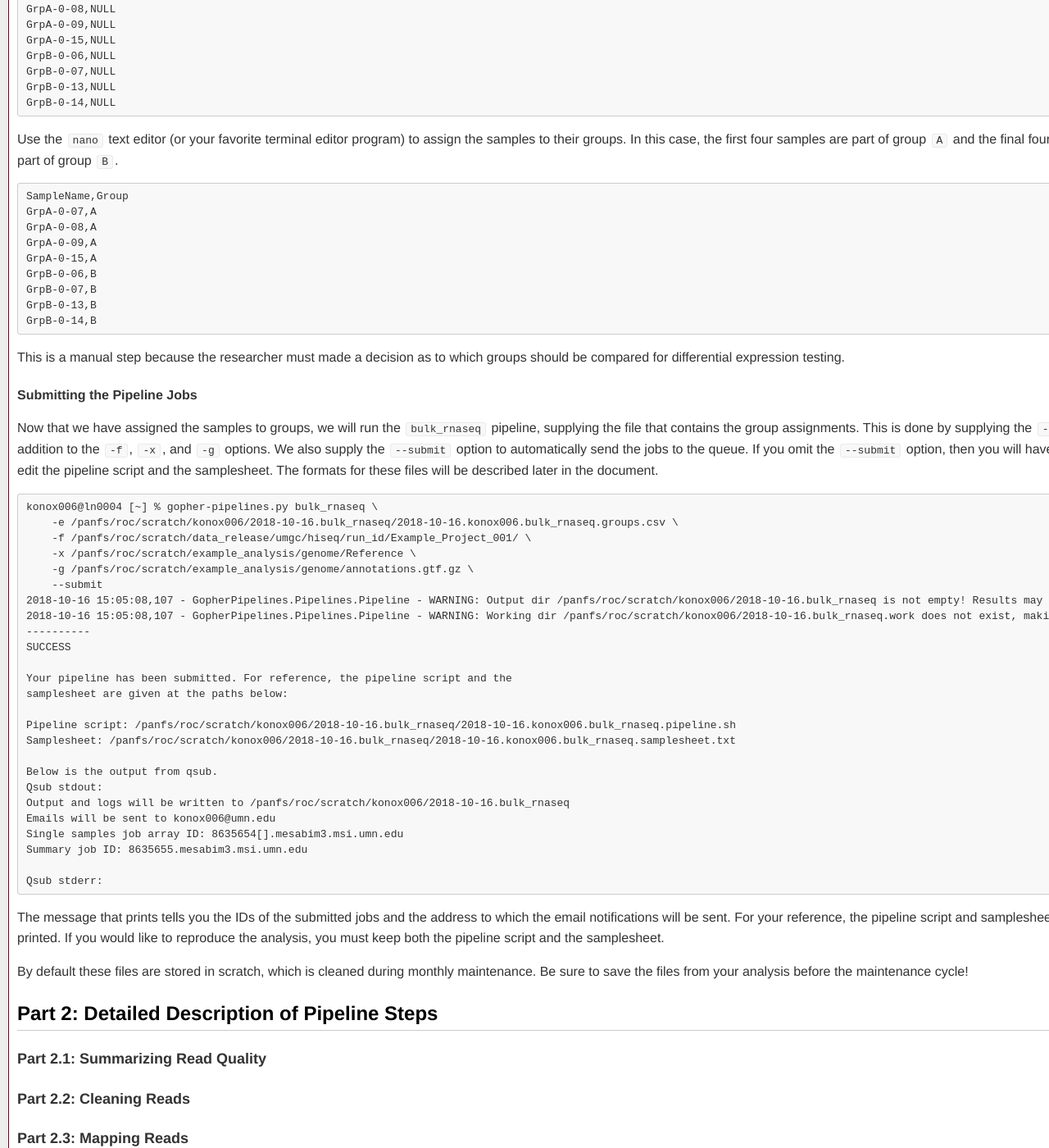
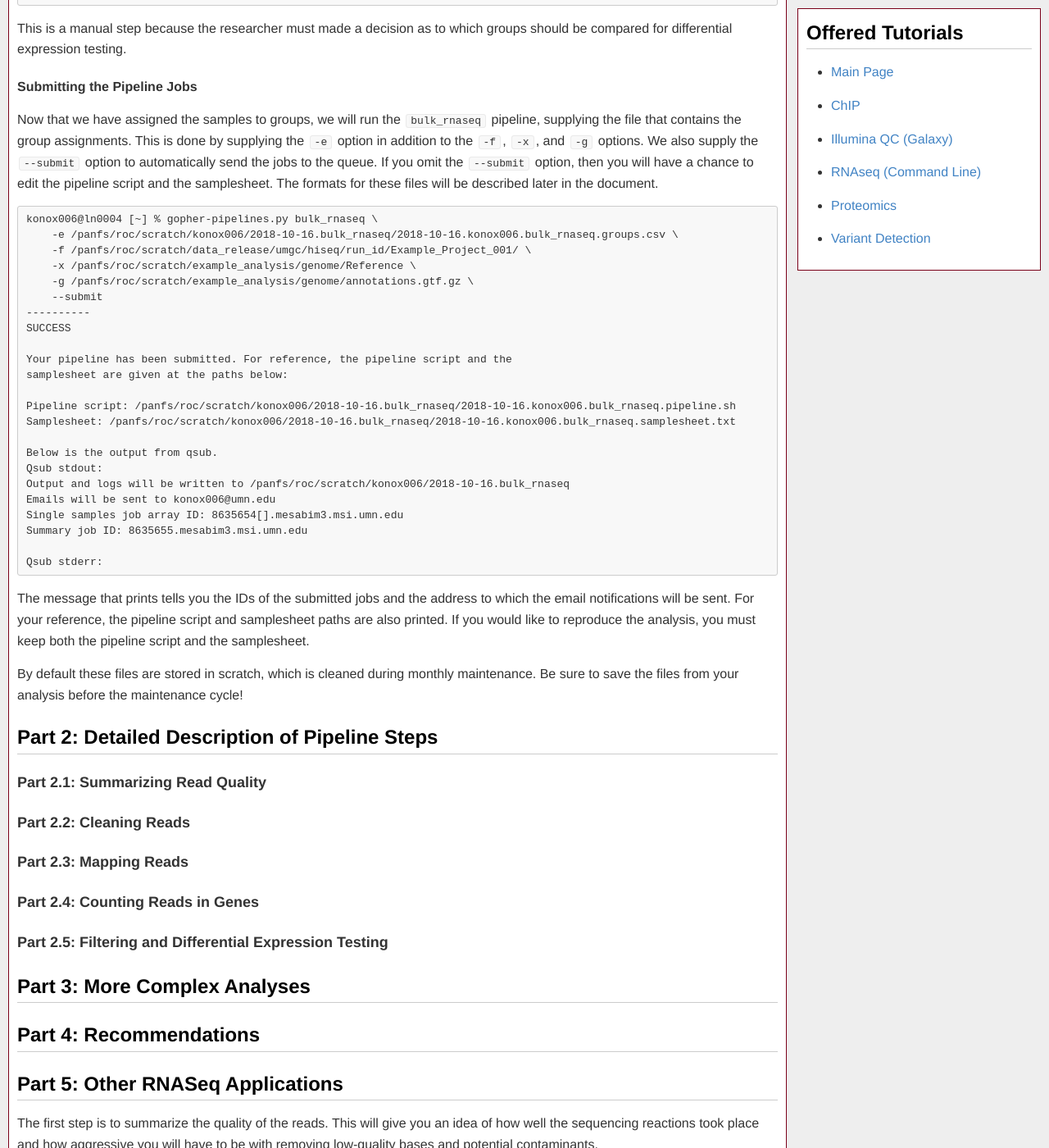
Before and after one commit to msi-ris/Tutorials, a Jekyll site: the page built from rnaseq_cmd.md, in a window 1280 px wide and 1400 px high, scrolled down 9337 px. Shown: the whole window at 82% size. Built offline with Jekyll 4.4.1, drawn with Linux system fonts in a browser that asks for light colours; some of the changed text lies outside the part shown.

Commit message:
Improve formatting

````diff
--- a/rnaseq_cmd.md
+++ b/rnaseq_cmd.md
@@ -324,7 +324,6 @@ the argument:
 ```
 konox006@ln0004 [~] % gopher-pipelines.py group_template bulk_rnaseq \
     -f /panfs/roc/scratch/data_release/umgc/hiseq/run_id/Example_Project_001/
-2018-10-16 14:25:58,865 - GopherPipelines.ExperimentGroup.ExpGroup - WARNING: Output dir /panfs/roc/scratch/konox006/2018-10-16.bulk_rnaseq does not exist, making it
 ----------
 SUCCESS
 
@@ -391,8 +390,6 @@ konox006@ln0004 [~] % gopher-pipelines.py bulk_rnaseq \
     -x /panfs/roc/scratch/example_analysis/genome/Reference \
     -g /panfs/roc/scratch/example_analysis/genome/annotations.gtf.gz \
     --submit
-2018-10-16 15:05:08,107 - GopherPipelines.Pipelines.Pipeline - WARNING: Output dir /panfs/roc/scratch/konox006/2018-10-16.bulk_rnaseq is not empty! Results may be clobbered.
-2018-10-16 15:05:08,107 - GopherPipelines.Pipelines.Pipeline - WARNING: Working dir /panfs/roc/scratch/konox006/2018-10-16.bulk_rnaseq.work does not exist, making it
 ----------
 SUCCESS
 
````
Also changed, not shown: graphics/rnaseq_cmd/login.png, graphics/rnaseq_cmd/ssh.png.
